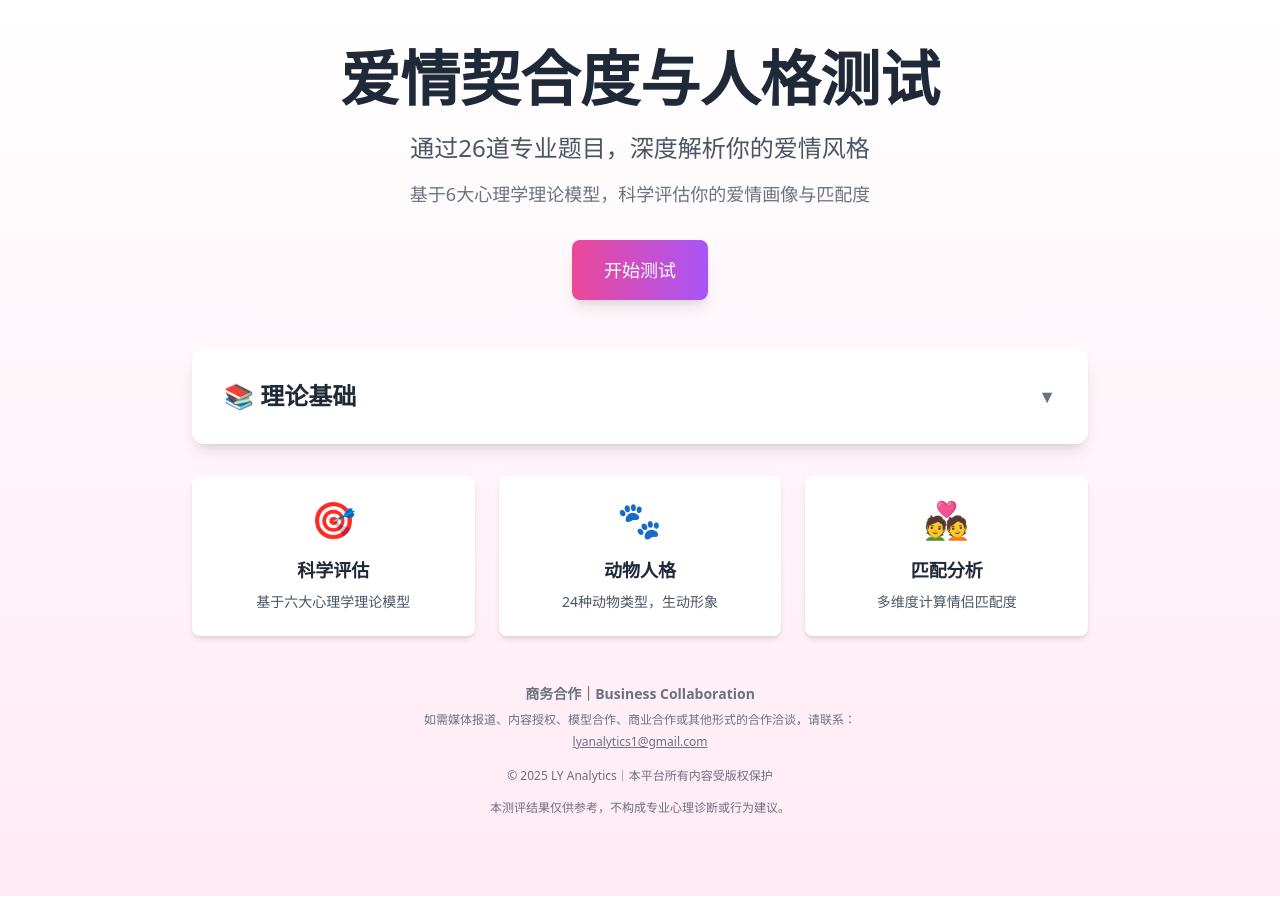
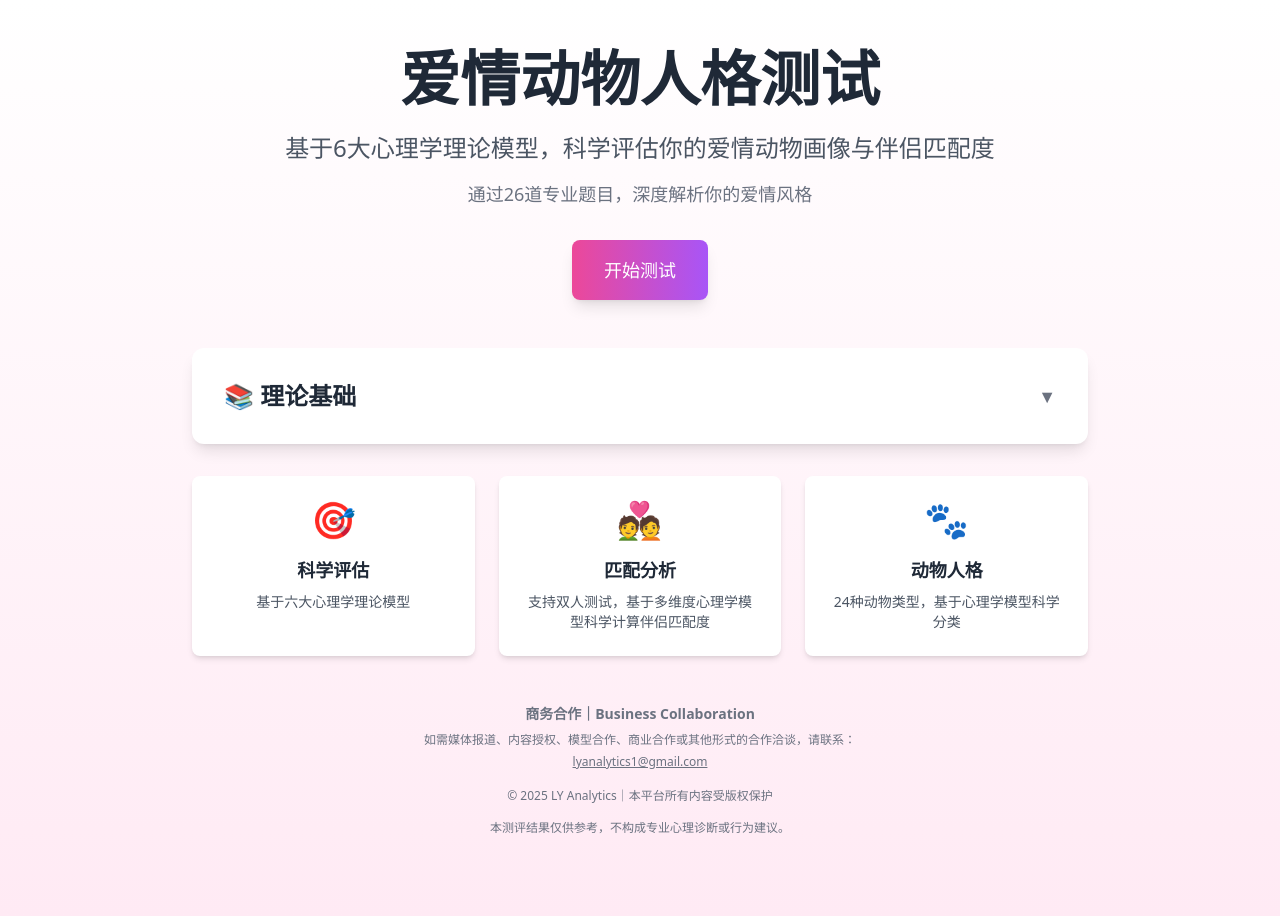
Before and after one commit to yil337/Couple-test, a Next.js app: page / in a window 1280 px wide. Built offline with nearby package versions, Linux system fonts and the light colour scheme.

Commit message:
更新首页和测试页标题，优化功能卡片描述和顺序

```diff
--- a/pages/index.jsx
+++ b/pages/index.jsx
@@ -1,22 +1,27 @@
 import Link from 'next/link'
+import Head from 'next/head'
 import { useState } from 'react'
 
 export default function Home() {
   const [showTheories, setShowTheories] = useState(false)
 
   return (
+    <>
+      <Head>
+        <title>爱情动物画像</title>
+      </Head>
       <div className="min-h-screen py-12 px-4">
         <div className="max-w-4xl mx-auto">
           {/* Header */}
           <div className="text-center mb-12">
             <h1 className="text-5xl md:text-6xl font-bold text-gray-800 mb-6">
-            爱情契合度与人格测试
+              爱情动物人格测试
             </h1>
             <p className="text-xl md:text-2xl text-gray-600 mb-4">
-            通过26道专业题目，深度解析你的爱情风格
+              基于6大心理学理论模型，科学评估你的爱情动物画像与伴侣匹配度
             </p>
             <p className="text-lg text-gray-500 mb-8">
-            基于6大心理学理论模型，科学评估你的爱情画像与匹配度
+              通过26道专业题目，深度解析你的爱情风格
             </p>
             <div className="flex gap-4 justify-center">
             <Link
@@ -121,15 +126,14 @@ export default function Home() {
               <p className="text-gray-600 text-sm">基于六大心理学理论模型</p>
             </div>
             <div className="bg-white rounded-lg shadow-md p-6 text-center">
+              <div className="text-4xl mb-4">💑</div>
+              <h3 className="text-lg font-semibold text-gray-800 mb-2">匹配分析</h3>
+              <p className="text-gray-600 text-sm">支持双人测试，基于多维度心理学模型科学计算伴侣匹配度</p>
+            </div>
+            <div className="bg-white rounded-lg shadow-md p-6 text-center">
               <div className="text-4xl mb-4">🐾</div>
               <h3 className="text-lg font-semibold text-gray-800 mb-2">动物人格</h3>
-            <p className="text-gray-600 text-sm">24种动物类型，生动形象</p>
-          </div>
-          <div className="bg-white rounded-lg shadow-md p-6 text-center">
-            <div className="text-4xl mb-4">💑</div>
-            <h3 className="text-lg font-semibold text-gray-800 mb-2">匹配分析</h3>
-            <p className="text-gray-600 text-sm">多维度计算情侣匹配度</p>
-          </div>
+              <p className="text-gray-600 text-sm">24种动物类型，基于心理学模型科学分类</p>
             </div>
           </div>
 
@@ -163,5 +167,7 @@ export default function Home() {
             </p>
           </div>
         </div>
+      </div>
+    </>
   )
 }
--- a/pages/test.tsx
+++ b/pages/test.tsx
@@ -278,7 +278,7 @@ export default function Test() {
               ← 返回首页
             </Link>
             <h1 className="text-3xl font-bold text-gray-800 mb-2">
-              爱情模型测试
+              爱情动物人格测试
             </h1>
             <div className="text-sm text-gray-600 mb-4">
               问题 24 / {totalQuestions}
```
Lines whose indentation alone changed are shown as unchanged.
